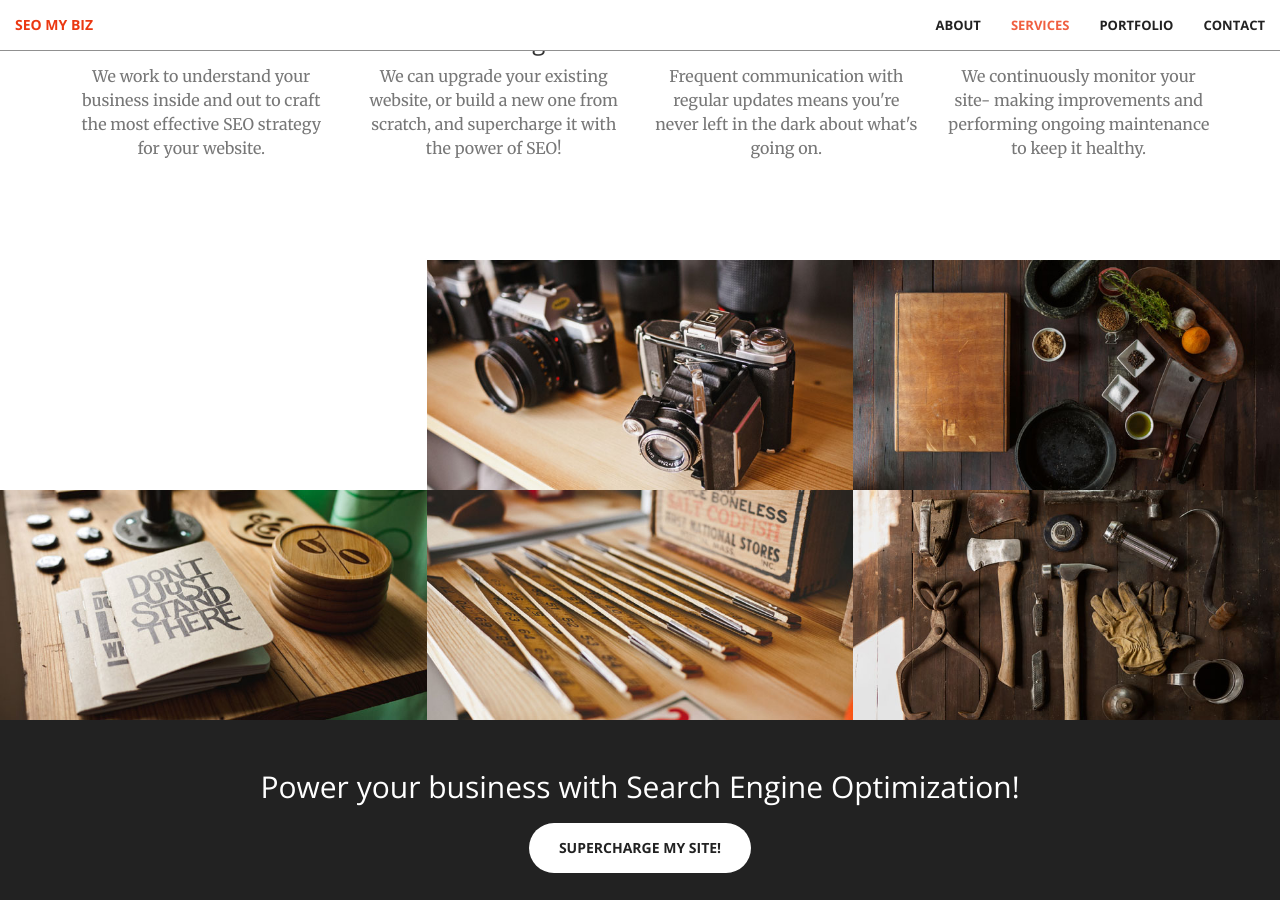
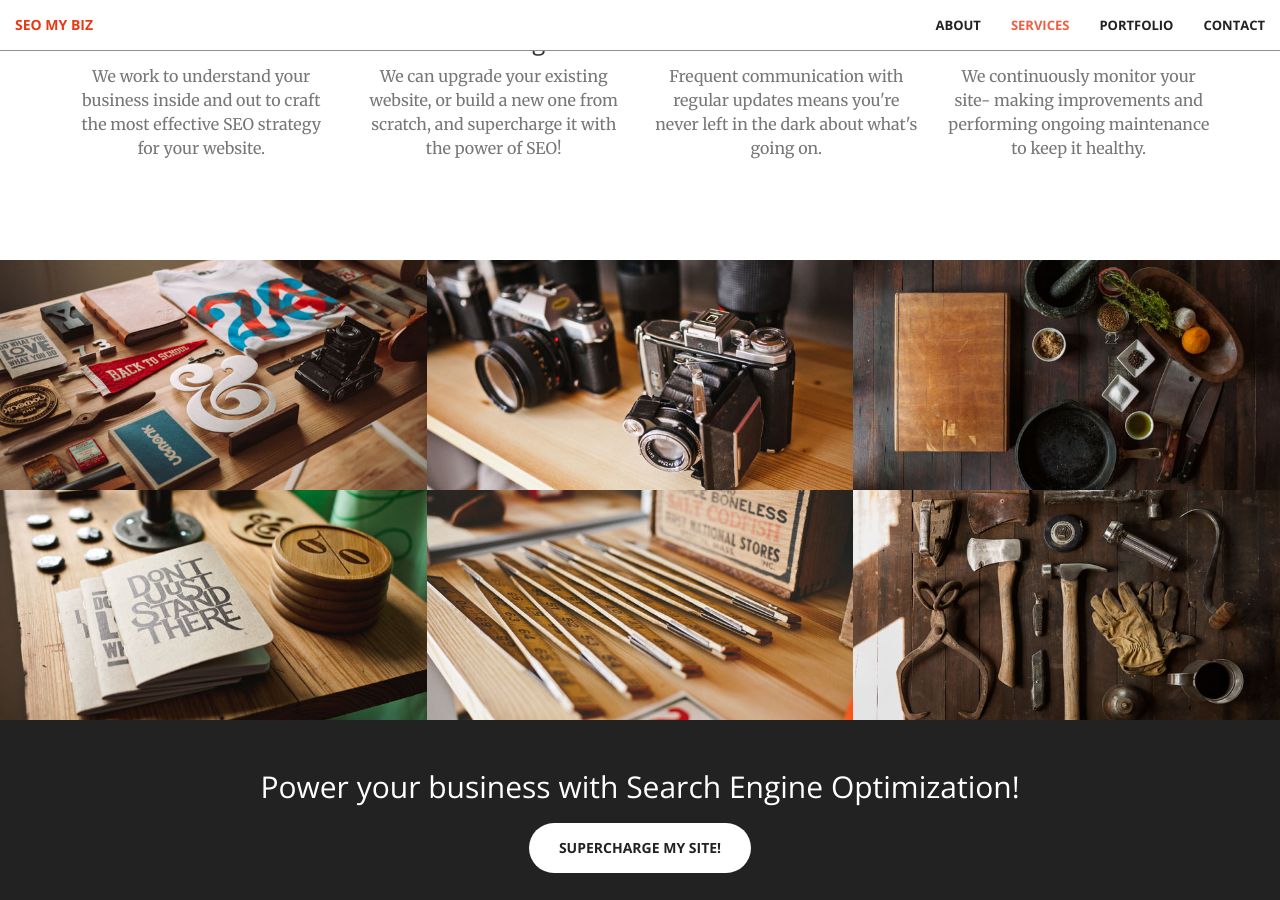
Before and after one commit to RustisaurusRex/website, a Jekyll site: the page built from index.html, in a window 1280 px wide and 900 px high, scrolled down 1562 px. Built offline with Jekyll 4.4.1, drawn with Linux system fonts in a browser that asks for light colours.

Commit message:
card overlay

```diff
--- a/_includes/portfolio.html
+++ b/_includes/portfolio.html
@@ -4,17 +4,7 @@
             <div class="col-lg-4 col-sm-6">
                <!-- <a href="#" class="portfolio-box"> Change <a> to <div> of same class-->
                 <div class="portfolio-box">
-                    <div class="portfolio-box-caption port-front">
                     <img src="img/portfolio/1.jpg" class="img-responsive" alt="">
-                        <div class="portfolio-box-caption-content">
-                            <div class="project-category text-faded">
-                                Plans
-                            </div>
-                            <div class="project-name">
-                                Basic Plan
-                            </div>
-                        </div>
-                    </div>
                     <div class="portfolio-box-caption">
                         <div class="portfolio-box-caption-content">
                             <div class="project-category text-faded">
--- a/_sass/_base.scss
+++ b/_sass/_base.scss
@@ -227,9 +227,6 @@
     display: block;
     max-width: 650px;
     margin: 0 auto;
-    .port-front {
-        opacity: 1;
-    }
     .portfolio-box-caption {
         color: white;
         opacity: 0;
@@ -266,9 +263,6 @@
     &.flipped {
         .portfolio-box-caption {
             opacity: 1;
-        .port-front {
-            opacity: 0;
-        }
         }
     }
     @media (min-width: 768px) {
```
